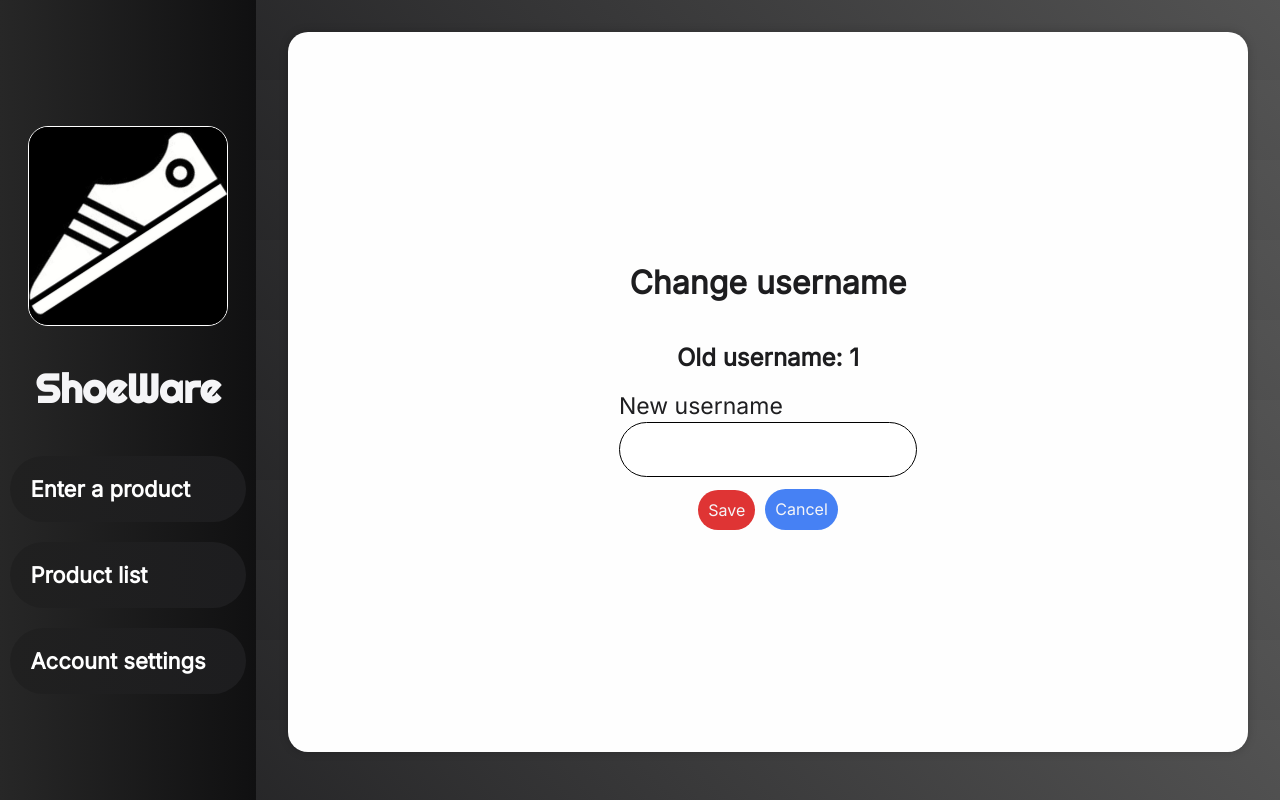
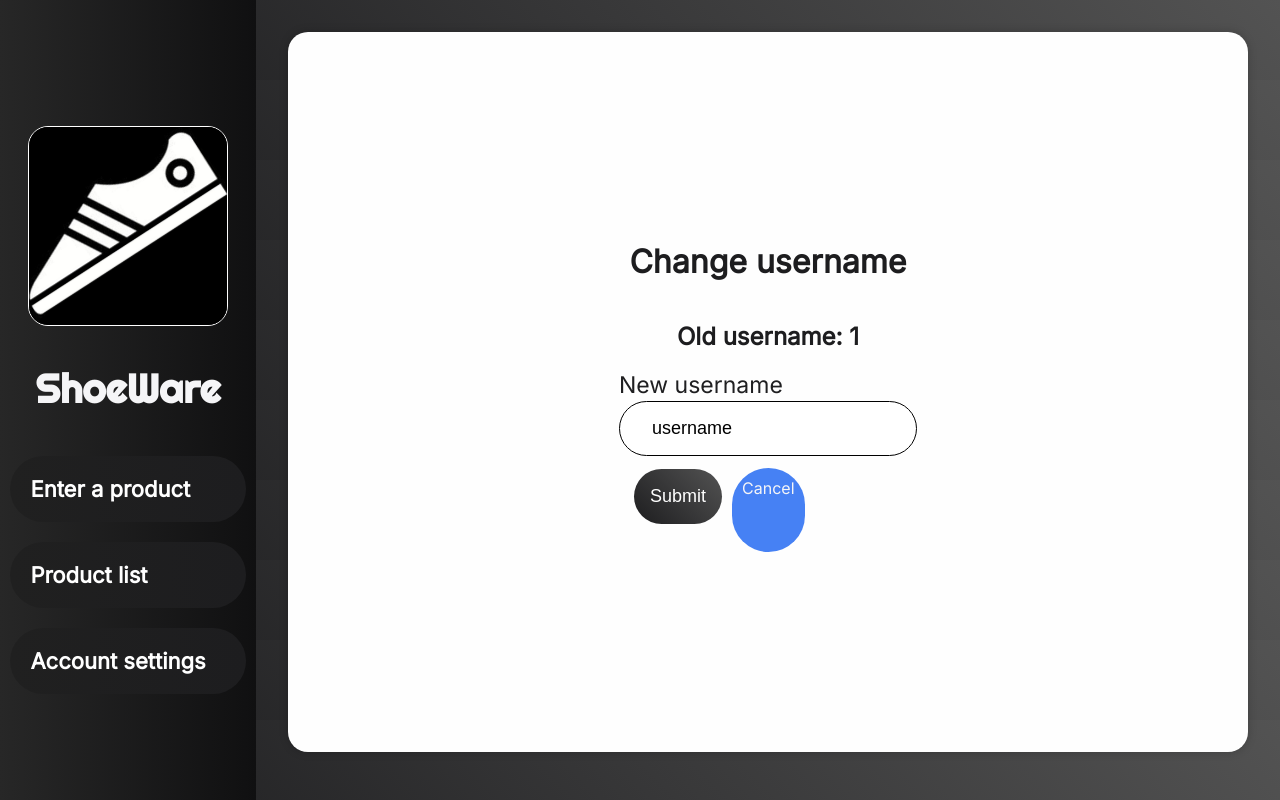
Before and after one commit to rafimps18/ShoeWare-PIMS, a PHP site: page /change-username.php?useruid=1 in a window 1280 px wide. Run offline with PHP 8.4, Linux system fonts and the light colour scheme; the visitor is signed in with stand-in values (Sample User, id 1); data that the repository does not hold is empty; style sheets or scripts are compiled from the project's sources.

Commit message:
Made some changes

```diff
--- a/account-settings.php
+++ b/account-settings.php
@@ -1,4 +1,5 @@
 <?php
+require 'includes/login/dbh-inc.php';
 require_once 'navbar.php';
 session_start();
 ?>
@@ -18,7 +19,7 @@
         <div class="account-settings-container">
 
                 <h1>Account Settings</h1>
-                <h2><?php echo $_SESSION["useruid"] ?></h2>
+                <h2><?php echo $_SESSION["useruid"]; ?></h2>
                 <a href="includes\login\logout-inc.php">Sign out</a>
                 <a href="change-username.php">Change Username</a>
                 <a href="delete-account.php">Delete Account</a>
--- a/change-username.php
+++ b/change-username.php
@@ -1,6 +1,9 @@
 <?php
+require 'includes/login/dbh-inc.php';
 include_once 'navbar.php';
 session_start();
+$username = $_GET['useruid'];
+$query = mysqli_query($conn, "SELECT * FROM users WHERE usersUid='$username'");
 ?>
 <!DOCTYPE html>
 <html lang="en">
@@ -15,16 +18,20 @@
 <body>
     <div class="content-container">
         <div class="form-container">
+
             <h1>Change username</h1>
             <h2>Old username: <?php echo $_SESSION["useruid"]?></h2>
+            <form action="./includes/account-settings/change-username.inc.php?usersId= <?php echo $_SESSION["userid"] ; ?> " method="post">
             <div class="pformItem">
                 <label class="pformLabel" for="new-username">New username</label>
-                <input class="new-username-label" name="new-username" type="text">
+                <input class="new-username-label" value="<?php echo 'username'; ?>" name="username" type="text">
             </div>
             <div class="yes-no">
-                <a class="delete" href="#">Save</a>
+                <button type="submit" name="submit" class="delete">Submit</button>
                 <a class="blue-btn" href="account-settings.php">Cancel</a>
             </div>
+            </form>
+
         </div>
     </div>
 </body>
--- a/css/style.scss
+++ b/css/style.scss
@@ -688,7 +688,7 @@
 }
 
 #signup-popup {
-  //visibility: hidden;
+  visibility: hidden;
   display: flex;
   flex-direction: column;
   justify-content: center;
```
Also changed, not shown: includes/account-settings/change-username.inc.php (added, +10 -0 lines).
